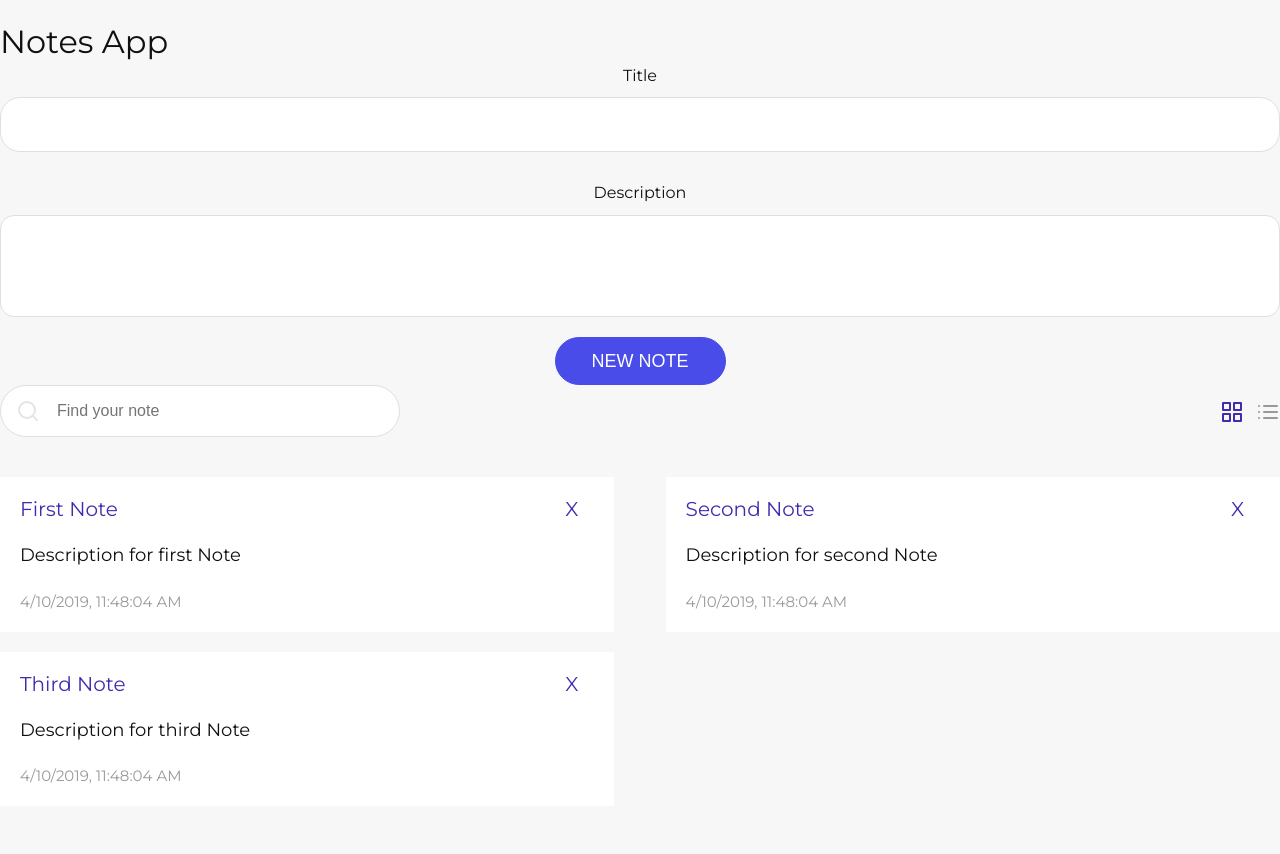
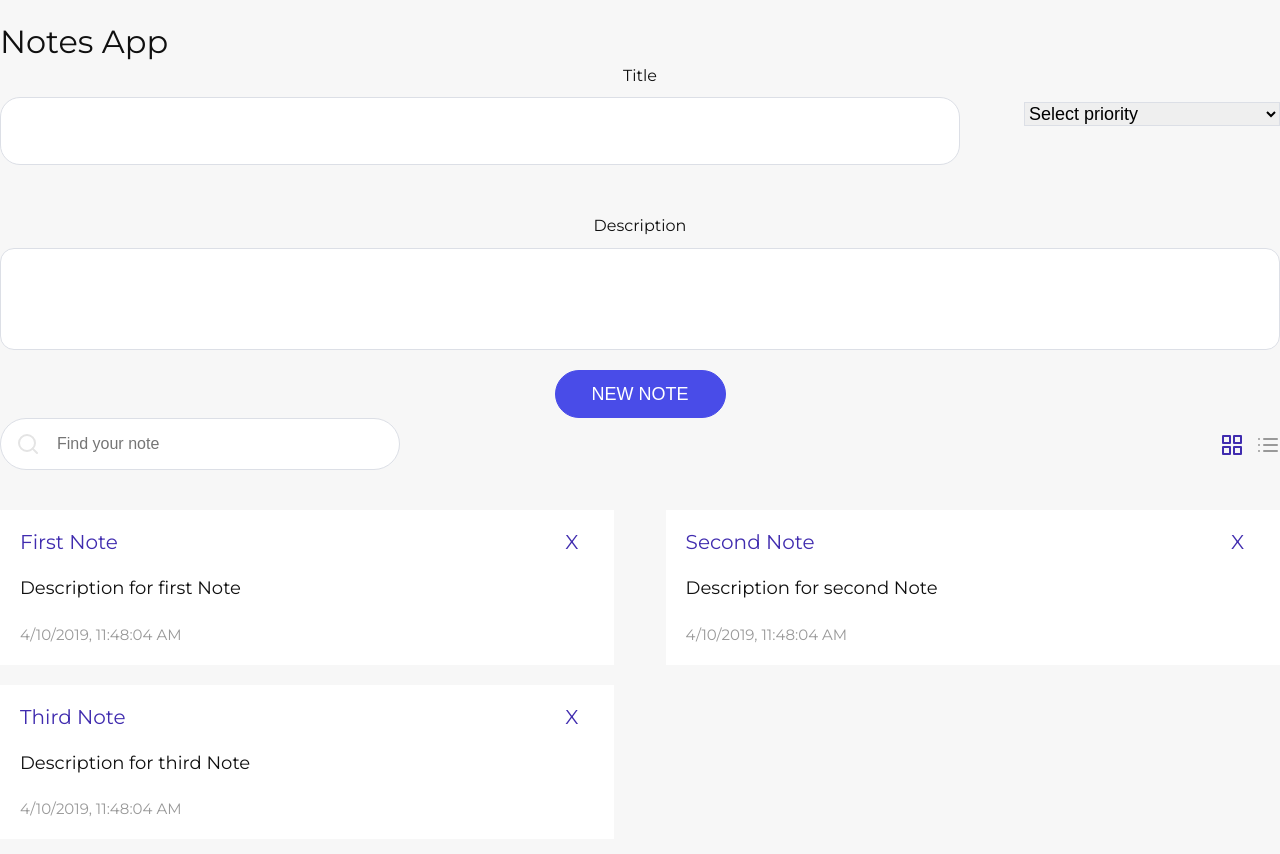
Before and after one commit to alter-eggo/Notes-app, a Vue app: page / in a window 1280 px wide. Shown: the top 854 px of the page. Built offline with nearby package versions, Linux system fonts and the light colour scheme.

Commit message:
Priority and title editing
Added the ability to select priority of a new note and the backlight of notes with 'high' and 'very high' priority.

Also added the ability to edit title of posted note

```diff
--- a/src/App.vue
+++ b/src/App.vue
@@ -25,7 +25,7 @@
             </div>
 
             <!-- note list -->
-            <notes :notes="notesFilter" :grid="grid" @remove="removeNote"/>
+            <notes :notes="notesFilter" :grid="grid" @remove="removeNote" :edit="edit" @editTitle="editTitle" :titleEdited="titleEdited" />
 
           </div>
         </section>
@@ -51,24 +51,31 @@ export default {
       search: '',
       message: null,
       grid: true,
+      edit: false,
+      titleEdited: '',
       note: {
         title: '',
-        description: ''
+        description: '',
+        priority: '',
       },
       notes: [{
         title:  'First Note',
         description: 'Description for first Note',
-        date: new Date(Date.now()).toLocaleString()
+        date: new Date(Date.now()).toLocaleString(),
+        edit: false
       },
       {
         title:  'Second Note',
         description: 'Description for second Note',
-        date: new Date(Date.now()).toLocaleString()
+        date: new Date(Date.now()).toLocaleString(),
+        edit: false
+
       },
       {
         title:  'Third Note',
         description: 'Description for third Note',
-        date: new Date(Date.now()).toLocaleString()
+        date: new Date(Date.now()).toLocaleString(),
+        edit: false
       }
     ]
 }
@@ -93,24 +100,51 @@ computed: {
 },
 methods: {
   addNote() {
-    let {title, description} = this.note
+    let {title, description, priority} = this.note
 
     if (title == '' || description == '' ) {
       this.message = 'Title and description can not be empty'
       return false
     }
+
+    if (priority == '') {
+      this.message = 'Please select priority'
+      return false
+    }
+
     this.notes.push({
       title,
       description,
+      priority,
+      edit:false,
       date: new Date(Date.now()).toLocaleString()
     })
-    this.note.title = '' ;
+    this.note.title = ''
     this.note.description = ''
     this.message = null
+    this.note.priority = ''
   },
   removeNote(index){
     this.notes.splice(index, 1)
-  }
+  },
+  editTitle(index){
+    this.notes[index].edit = true;
+    document.body.addEventListener('keyup', e => {
+      if (e.keyCode === 13) {
+        this.notes[index].title = this.notes.titleEdited
+        this.notes[index].edit = false;
+    }
+  })
+    document.body.addEventListener('keyup', e => {
+      if (e.keyCode === 27) {
+        this.notes[index].edit = false;
+    }
+  })
+    // document.querySelector('.wrapper-content').addEventListener('click', () => {
+    //     this.notes[index].edit = false;
+    // })
+},
+
 }
 
 }
--- a/src/components/NewNote.vue
+++ b/src/components/NewNote.vue
@@ -1,7 +1,20 @@
 <template lang="html">
   <div class="new-note">
     <label>Title</label>
-    <input type="text" v-model="note.title">
+    <div class="title-priority">
+      <div class="title">
+        <input type="text" v-model="note.title">
+        <input type="hidden" v-model="note.edit" value=false>
+      </div>
+      <div class="priority">
+        <select required v-model="note.priority">
+            <option value="" disabled>Select priority</option>
+            <option value="standart">Standart</option>
+            <option value="high">High</option>
+            <option value="veryHigh">Very high</option>
+        </select>
+      </div>
+    </div>
     <label>Description</label>
     <textarea v-model="note.description"></textarea>
     <button class="btn btnPrimary" @click="addNote">New note</button>
@@ -10,6 +23,11 @@
 
 <script>
 export default {
+  data(){
+    return {
+      selected: '',
+    }
+  },
   props: {
     note: {
       type: Object,
@@ -28,4 +46,19 @@ export default {
 .new-note{
   text-align: center;
 }
+.title-priority{
+  display: flex;
+  flex-direction: row;
+  justify-content: space-between;
+}
+.title{
+  flex-basis: 75%;
+}
+.priority {
+  flex-basis: 20%;
+  margin-top: 5px;
+}
+.priority select{
+  width: 100%;
+}
 </style>
--- a/src/components/Notes.vue
+++ b/src/components/Notes.vue
@@ -1,8 +1,9 @@
 <template lang="html">
   <div class="notes">
-    <div class="note" :class="{full: !grid}" v-for="(note, index) in notes" :key="index">
+    <div class="note" :class="{full: !grid, 'high-priority': note.priority == 'high', 'very-high-priority': note.priority == 'veryHigh' }" v-for="(note, index) in notes" :key="index">
       <div class="note-header" :class="{full: !grid}">
-        <p> {{ note.title }} </p>
+        <p style="cursor: pointer;" v-if="!note.edit" @click="editTitle(index)"> {{ note.title }} </p>
+        <input type="text" v-if="note.edit" v-model="notes.titleEdited" value="note.title">
         <p style="cursor: pointer;" @click="removeNote(index)">X</p>
       </div>
       <div class="note-body">
@@ -23,13 +24,22 @@ export default {
     grid: {
       type: Boolean,
       required: true
+    },
+    titleEdited: {
+      type: String,
+      required: false
     }
   },
   methods: {
     removeNote(index){
       console.log(`Note id - ${index} removed`);
       this.$emit('remove', index)
+    },
+    editTitle(index){
+      this.$emit('editTitle', index, this.notes.titleEdited)
     }
+  },
+  computed: {
   }
 }
 </script>
@@ -79,4 +89,15 @@ export default {
     margin-right: 16px;
   }
 }
+.high-priority{
+  &:hover{
+  box-shadow: 0 30px 30px rgba(255, 196, 0, 0.5);
+}
+}
+
+.very-high-priority{
+  &:hover{
+  box-shadow: 0 30px 30px rgba(255, 3, 3, 0.5);
+}
+}
 </style>
```
